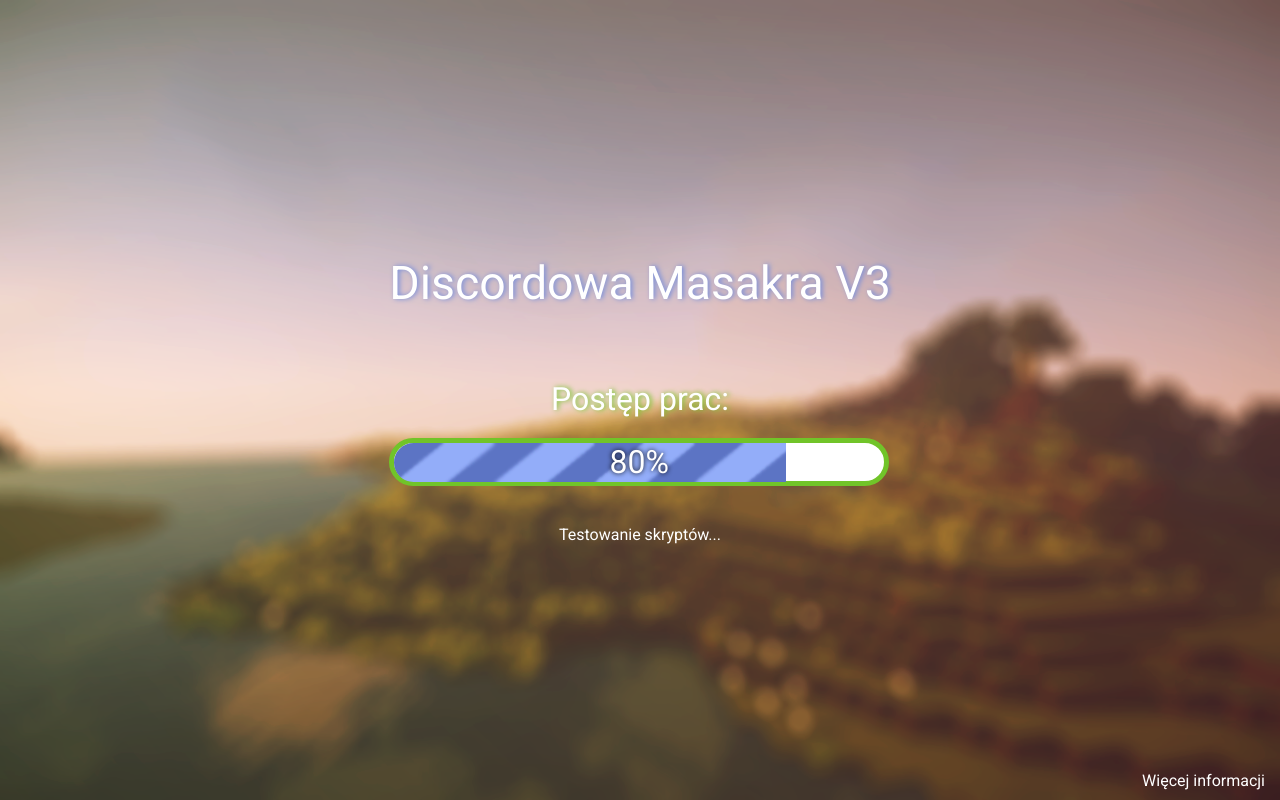
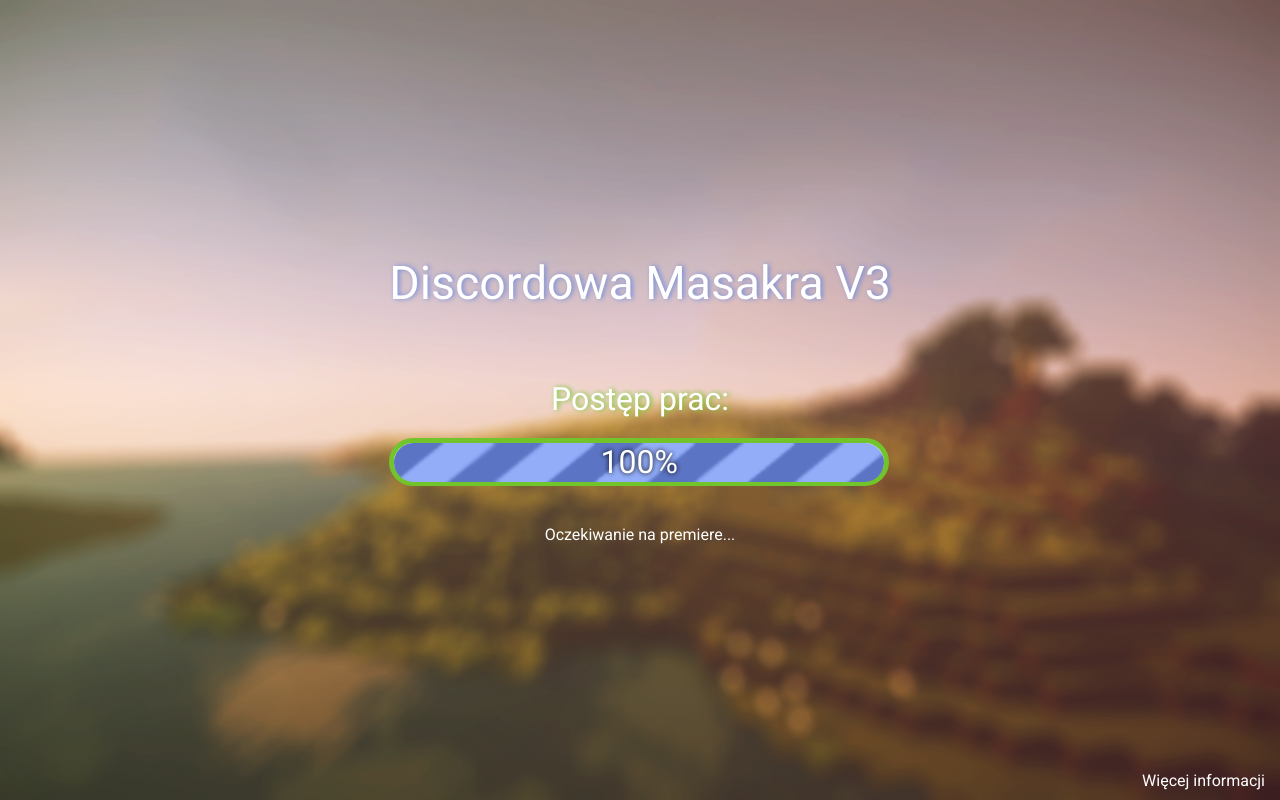
Before and after one commit to Kopiec/kopiec.github.io, a plain HTML site: page index.html in a window 1280 px wide. Drawn offline with Linux system fonts and the light colour scheme.

Commit message:
Discordowa Masakra V3
100%

```diff
--- a/index.html
+++ b/index.html
@@ -10,9 +10,9 @@
 <body>
     <p id="header">Discordowa Masakra V3</p>
     <p id="info">Postęp prac:</p>
-    <div id="progress-bar"><p id="perc">80%</p></div>
+    <div id="progress-bar"><p id="perc">100%</p></div>
     <div id="progress"></div>
-    <p id="infoV2">Testowanie skryptów...</p>
+    <p id="infoV2">Oczekiwanie na premiere...</p>
     <p id="about"><a href="info.html">Więcej informacji</a></p>
 </body>
 </html>
--- a/style.css
+++ b/style.css
@@ -43,13 +43,12 @@ body{
     z-index: 0;
 }
 #progress{
-    width: 392px;
+    width: 490px;
     height: 2.4em;
     background: url(prog.png);
     opacity: 1;
     border-radius: 1.5em;
-    border-bottom-right-radius: 0px;
-    border-top-right-radius: 0px;
+
     position: relative;
     top: -43px;
     left: 5px;
```
